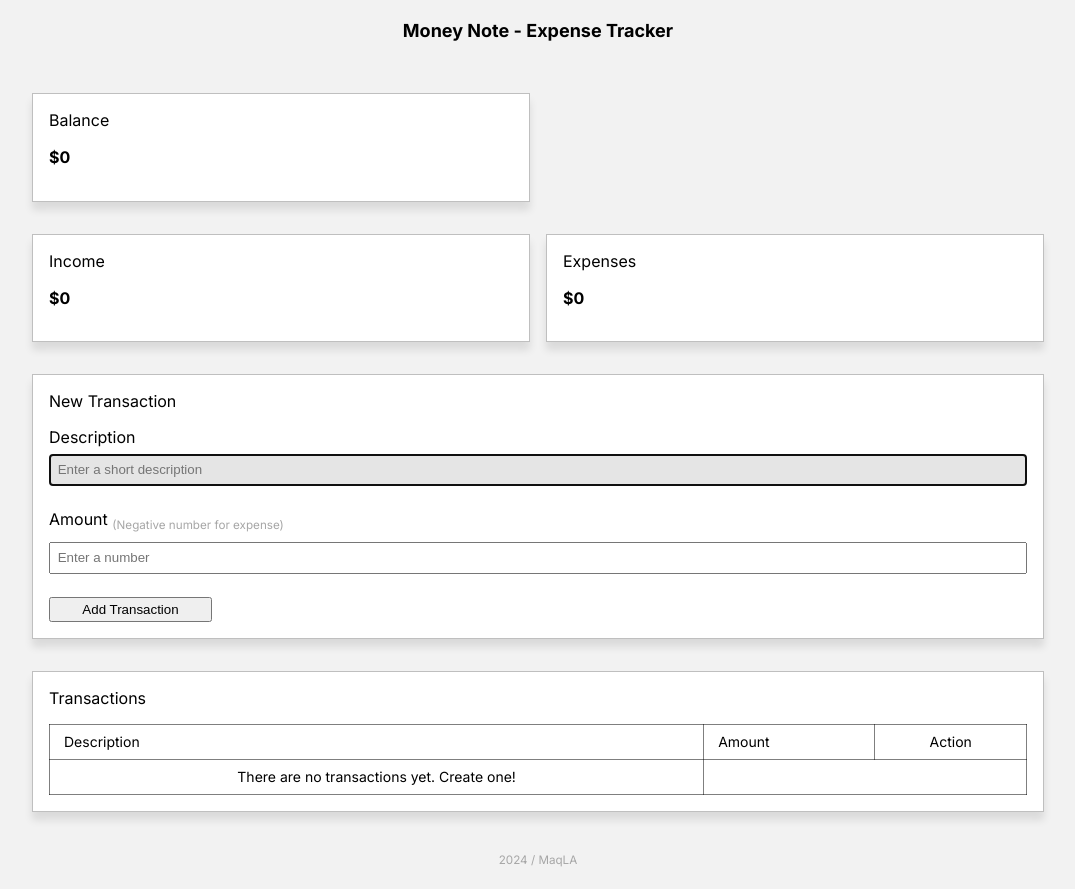
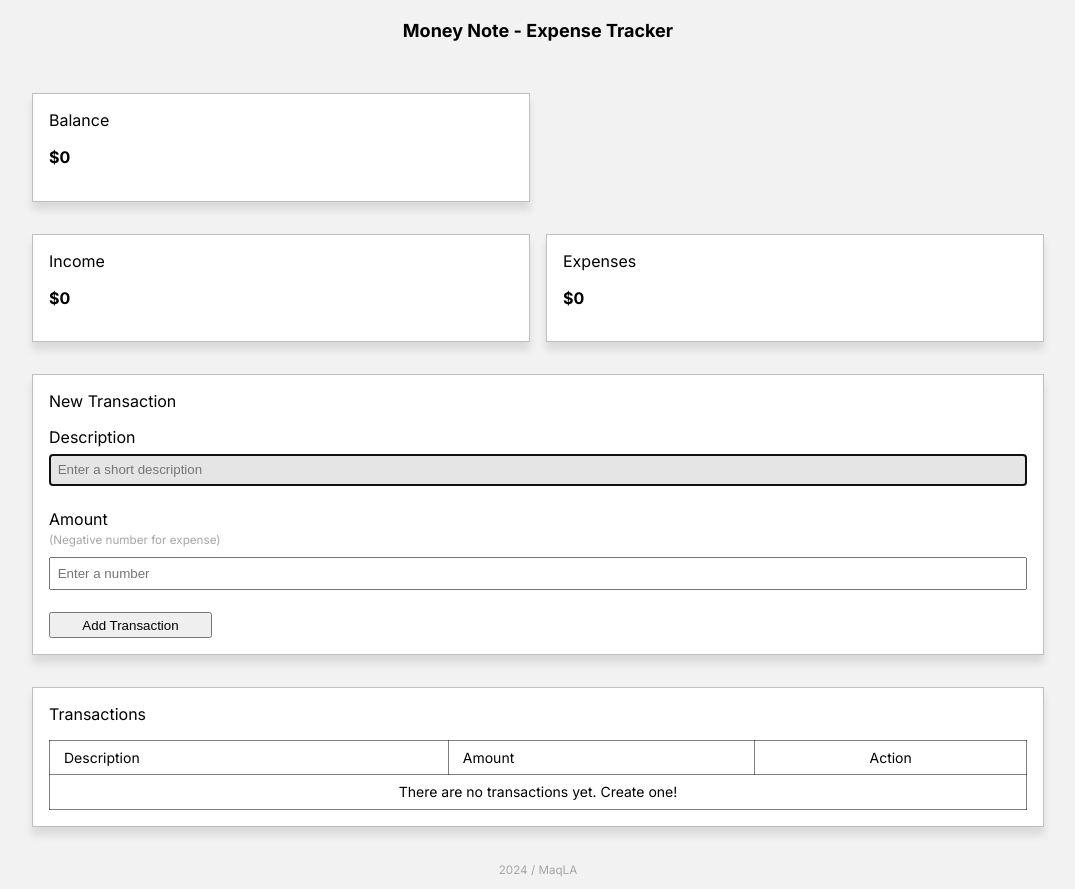
Before and after one commit to MaqLA/vue-money-tracker, a Vue app: page / in a window 1280 px wide. Shown: the whole page, without its empty margins (102-1177 px from the left). Built offline with nearby package versions, Linux system fonts and the light colour scheme.

Commit message:
patch ui for v0.0.1

```diff
--- a/src/assets/styles.css
+++ b/src/assets/styles.css
@@ -122,4 +122,8 @@ button {
 .secondary {
     color: var(--gray65);
     font: var(--default-2);
+
+    sub {
+        vertical-align: middle;
+    }
 }
--- a/src/components/AddTransaction.vue
+++ b/src/components/AddTransaction.vue
@@ -7,7 +7,7 @@
                 <input type="text" id="desc" v-model="enteredText" placeholder="Enter a short description" autofocus>
             </p>
             <p>
-                <label for="amount">Amount
+                <label for="amount">Amount<br>
                     <span class="secondary"><sub>(Negative number for expense)</sub></span>
                 </label><br>
                 <input type="text" id="amount" v-model.number.trim="enteredAmount" placeholder="Enter a number">
--- a/src/components/TransactionList.vue
+++ b/src/components/TransactionList.vue
@@ -9,7 +9,9 @@
                     <td>Action</td>
                 </tr>
             </thead>
-            <tbody v-if="transactions.length === 0"><tr><td>There are no transactions yet. Create one!</td></tr></tbody>
+            <tbody v-if="transactions.length === 0">
+                <tr><td colspan="3">There are no transactions yet. Create one!</td></tr>
+            </tbody>
             <tbody v-for="item in transactions" :key="item.id">
                 <tr>
                     <td>{{ item.text }}</td><td><span v-if="item.amount > 0">+</span>{{ item.amount  }}</td>
```
